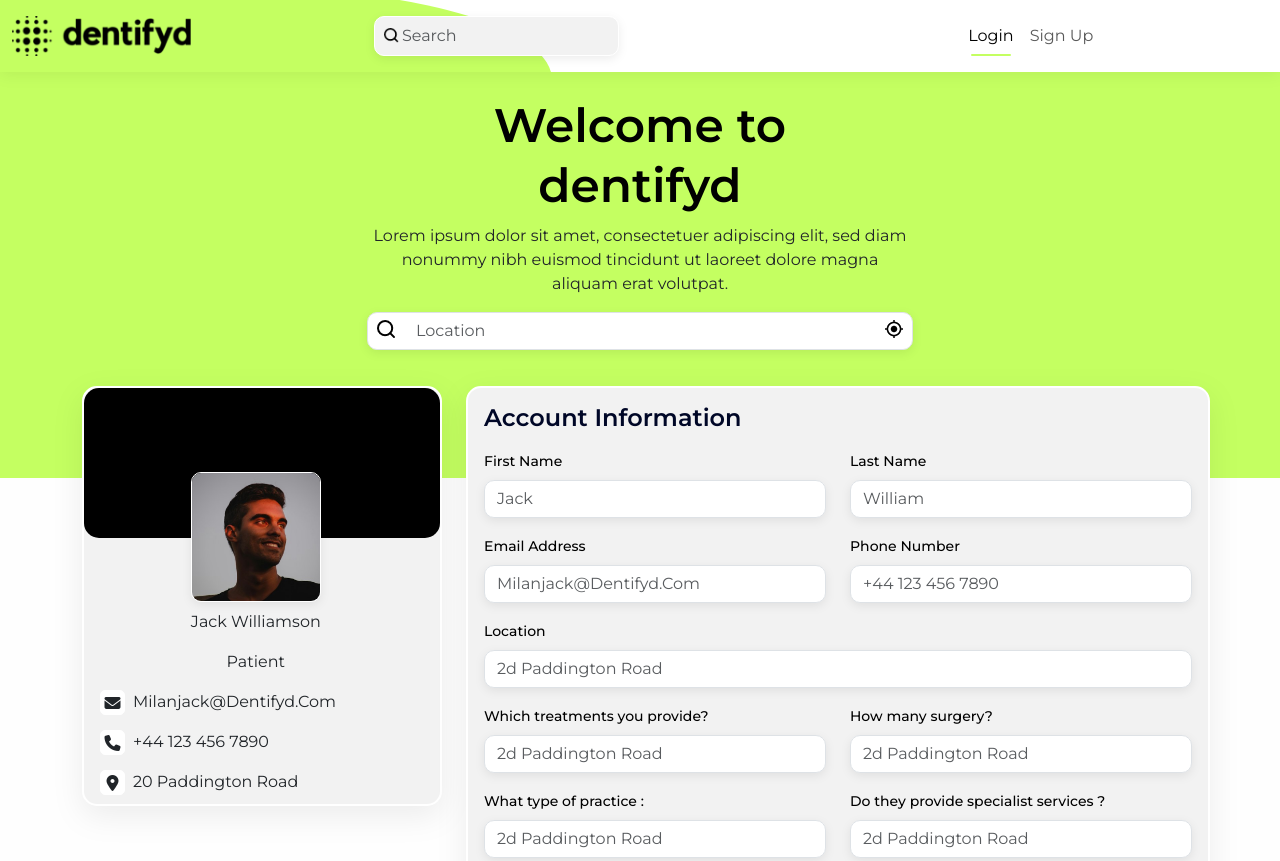
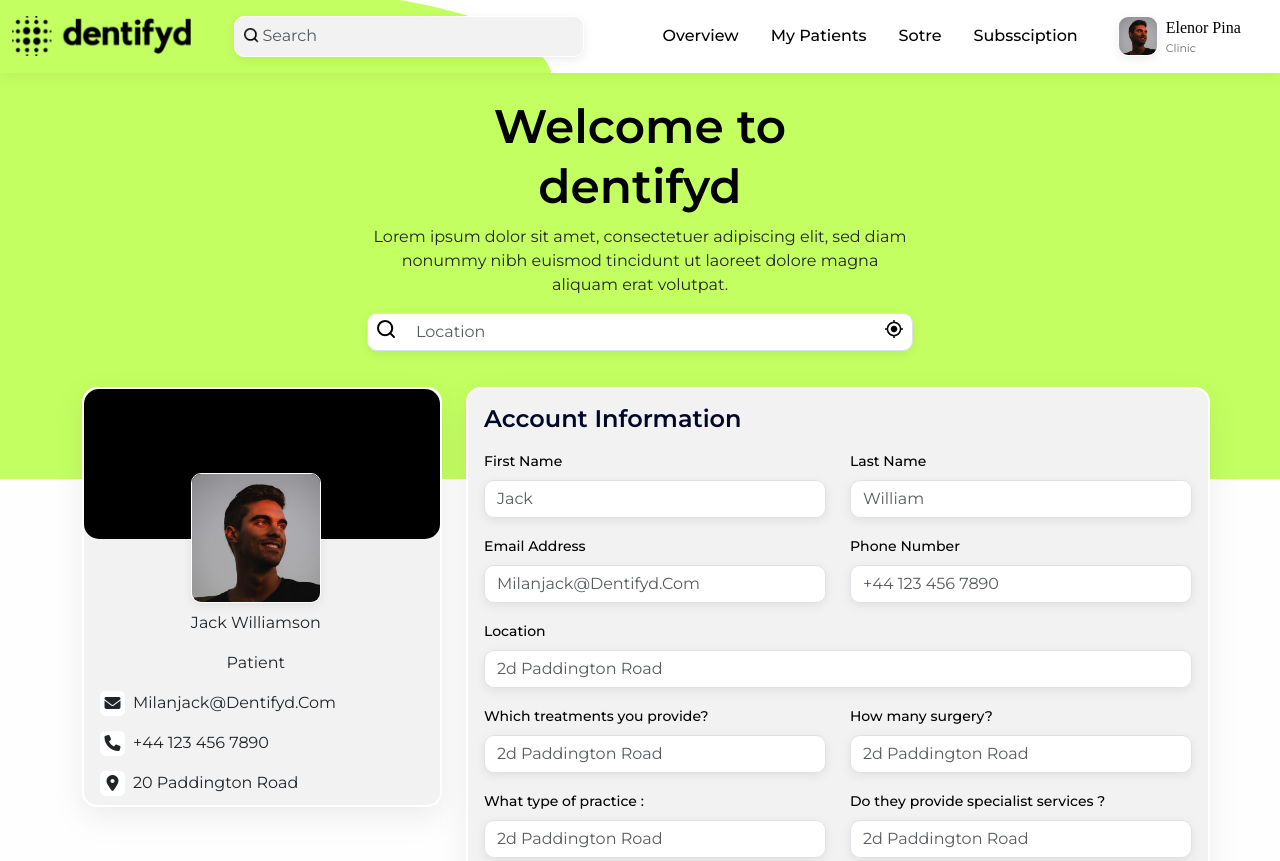
Before and after one commit to malik250danish/dentifyed, a plain HTML site: page clinic/profile.html in a window 1280 px wide. Shown: the top 861 px of the page. Drawn offline with nearby package versions, Linux system fonts and the light colour scheme.

Commit message:
new changes

```diff
--- a/clinic/profile.html
+++ b/clinic/profile.html
@@ -4,7 +4,7 @@
 <head>
   <meta charset="utf-8" />
   <meta name="viewport" content="width=device-width, initial-scale=1" />
-  <title>Bootstrap demo</title>
+   <title>dentifyd</title>
   <!-- bootstrap style link -->
   <link href="https://cdn.jsdelivr.net/npm/bootstrap@5.3.3/dist/css/bootstrap.min.css" rel="stylesheet" />
   <!-- font-awesome cdn -->
@@ -20,22 +20,76 @@
     <a class="navbar-brand" href="#">
       <img src="./assets/images/logodenti.png" alt="" />
     </a>
-      <button class="navbar-toggler" type="button" data-bs-toggle="collapse" data-bs-target="#navbarSupportedContent"
-        aria-controls="navbarSupportedContent" aria-expanded="false" aria-label="Toggle navigation">
+    <button
+      class="navbar-toggler"
+      type="button"
+      data-bs-toggle="collapse"
+      data-bs-target="#navbarSupportedContent"
+      aria-controls="navbarSupportedContent"
+      aria-expanded="false"
+      aria-label="Toggle navigation"
+    >
       <span class="navbar-toggler-icon"></span>
     </button>
     <div class="collapse navbar-collapse" id="navbarSupportedContent">
       <div class="d-flex justify-content-around w-100 flex-wrap py-2">
         <form class="d-flex position-relative" role="search">
-            <input class="form-control me-2 search pe-4" type="search" placeholder="Search" aria-label="Search" />
-            <img src="./assets/images/icons/searchicon.png" alt="" width="15px" height="15px" class="searchIcon" />
+          <input
+            class="form-control me-2 search pe-4"
+            type="search"
+            placeholder="Search"
+            aria-label="Search"
+            style="width: 350px"
+          />
+          <img
+            src="./assets/images/icons/searchicon.png"
+            alt=""
+            width="15px"
+            height="15px"
+            class="searchIcon"
+          />
         </form>
         <ul class="navbar-nav mb-2 mb-lg-0">
-            <li class="nav-item">
-              <a class="nav-link active" aria-current="page" href="#">Login</a>
+          <li class="nav-item mx-2">
+            <a
+              class="nav-link navT"
+              aria-current="page"
+              href="./overview.html"
+              >Overview</a
+            >
           </li>
-            <li class="nav-item">
-              <a class="nav-link" href="#">Sign Up</a>
+          <li class="nav-item mx-2">
+            <a
+              class="nav-link navT"
+              aria-current="page"
+              href="./patients.html"
+              >My Patients</a
+            >
+          </li>
+          <li class="nav-item mx-2">
+            <a
+              class="nav-link navT "
+              aria-current="page"
+              href="./store.html"
+              >Sotre</a
+            >
+          </li>
+          <li class="nav-item mx-2">
+            <a
+              class="nav-link navT"
+              aria-current="page"
+              href="./subscription.html"
+              >Subssciption</a
+            >
+          </li>
+          <li class="nav-item ms-4">
+            <a class="d-flex text-decoration-none" href="./profile.html">
+              <img class="proImage" src="./assets/images/pp.png" alt="" />
+              <div class="ms-2">
+                <p class="up1 m-0">Elenor Pina</p>
+                <p class="up2 m-0">Clinic</p>
+              </div>
+            </a>
           </li>
         </ul>
       </div>
@@ -43,7 +97,6 @@
   </div>
 </nav>
 <!-- nav bar end -->
-
   <!-- main -->
   <main class="">
     <div class="container-fluid bgContainer">
```
Also changed, not shown: clinic/login.html (+1 -1 lines), clinic/overview.html (+7 -6 lines), clinic/patients.html (+7 -6 lines), clinic/product.html (+7 -6 lines), clinic/signup.html (+4 -5 lines), clinic/store.html (+1 -1 lines), clinic/subscription.html (+7 -6 lines), user/chat.html (+1 -1 lines), user/forum.html (+1 -1 lines), user/index.html (+8 -2 lines), user/product.html (+1 -1 lines), user/quiz.html (+1 -1 lines), user/signup.html (+1 -1 lines), user/singleforum.html (+1 -1 lines), 2 more files. Lines whose indentation alone changed are shown as unchanged.
